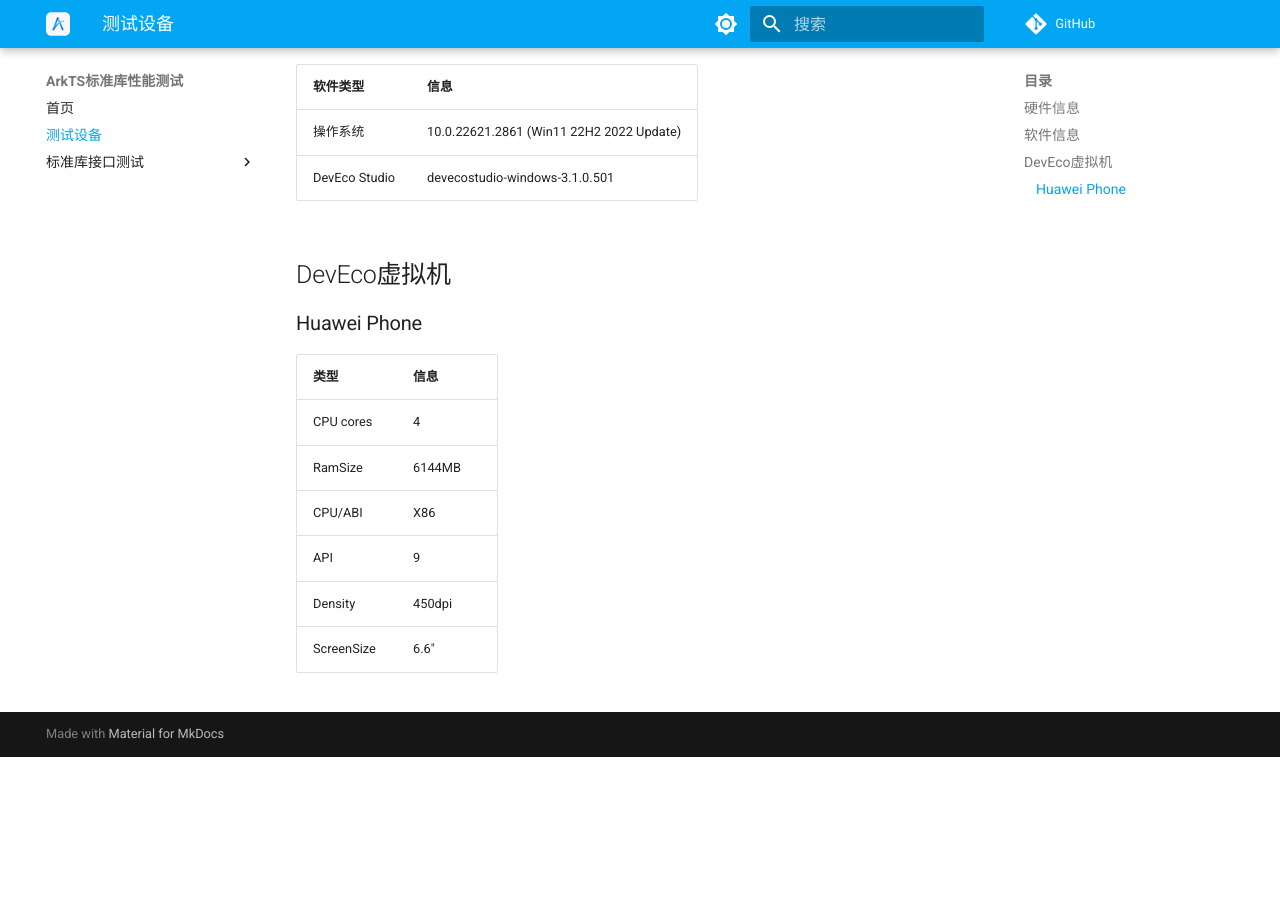
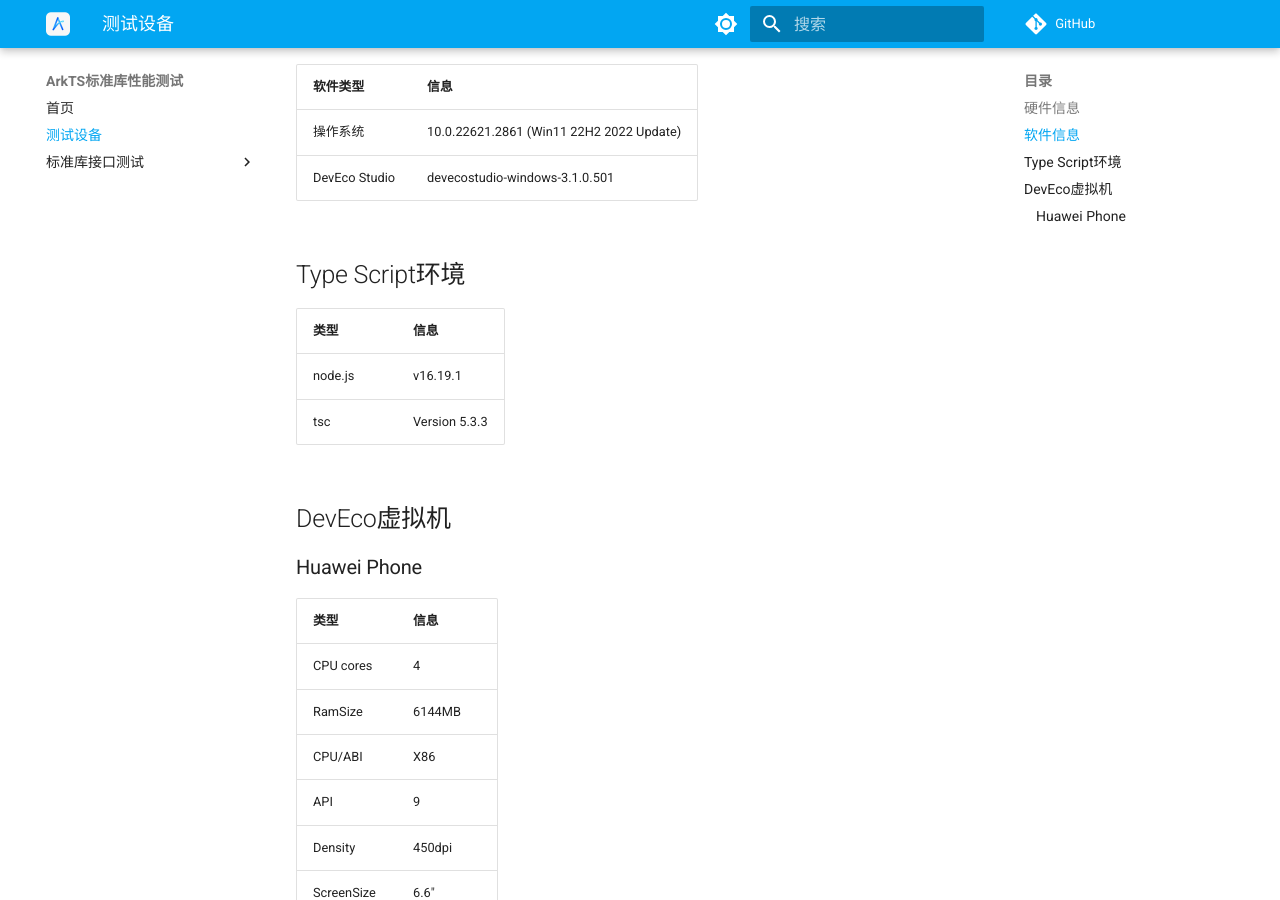
Before and after one commit to 0x404/harmonystd-test, an MkDocs documentation site: the page built from docs/device.md, in a window 1280 px wide and 900 px high, scrolled down 411 px. Built offline with MkDocs 1.6.1 and Material for MkDocs 9.7.7, drawn with Linux system fonts in a browser that asks for light colours; comment, search, counter and statistics services are not loaded; before the commit the page ends 1168 px from its top, so only the background shows below that.

Commit message:
add version info for ts envs

```diff
--- a/docs/device.md
+++ b/docs/device.md
@@ -14,6 +14,14 @@
 | 操作系统      | 10.0.22621.2861 (Win11 22H2 2022 Update) |
 | DevEco Studio | devecostudio-windows-3.1.0.501           |
 
+## Type Script环境
+
+| 类型    | 信息          |
+| ------- | ------------- |
+| node.js | v16.19.1      |
+| tsc     | Version 5.3.3 |
+
+
 
 ## DevEco虚拟机
 
```
